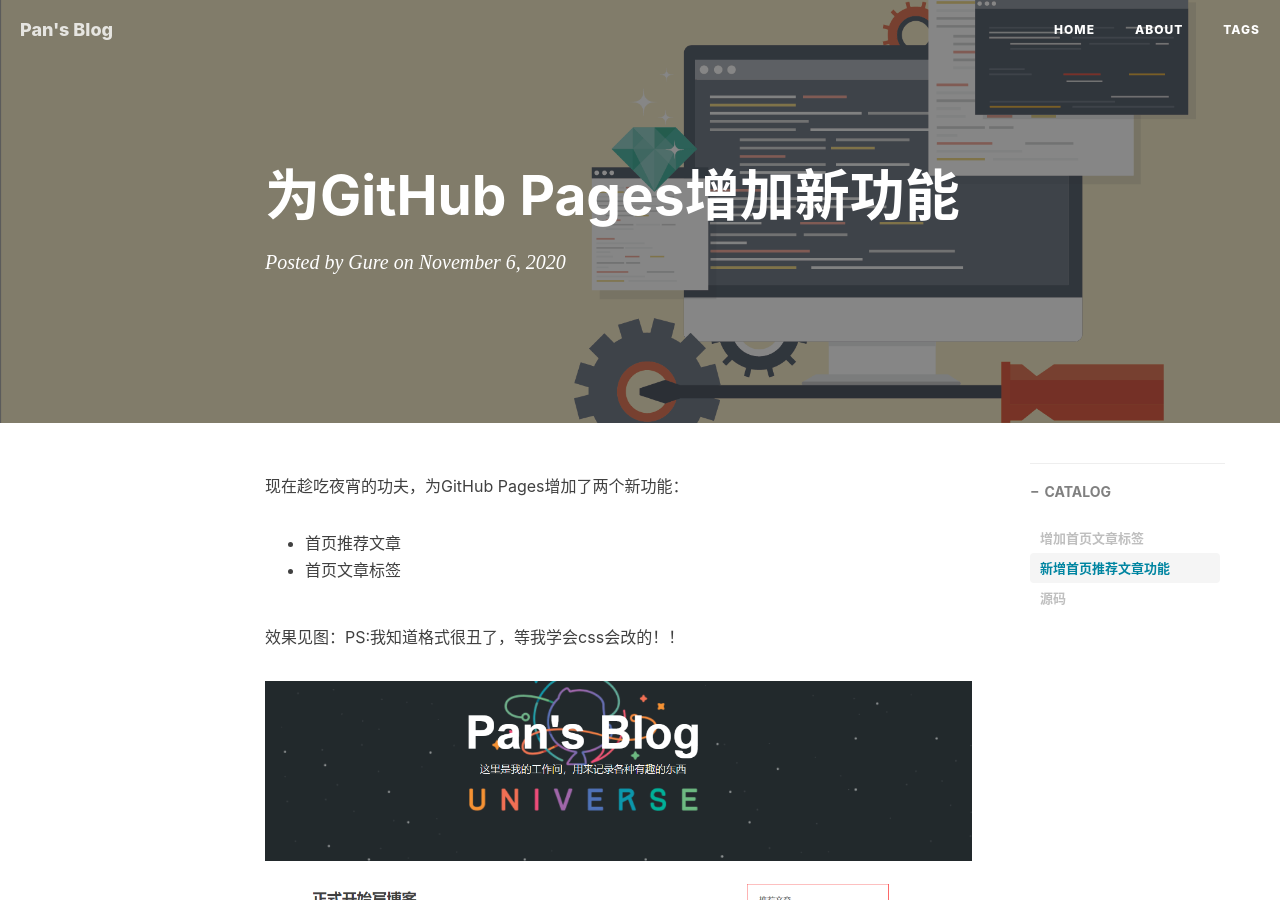
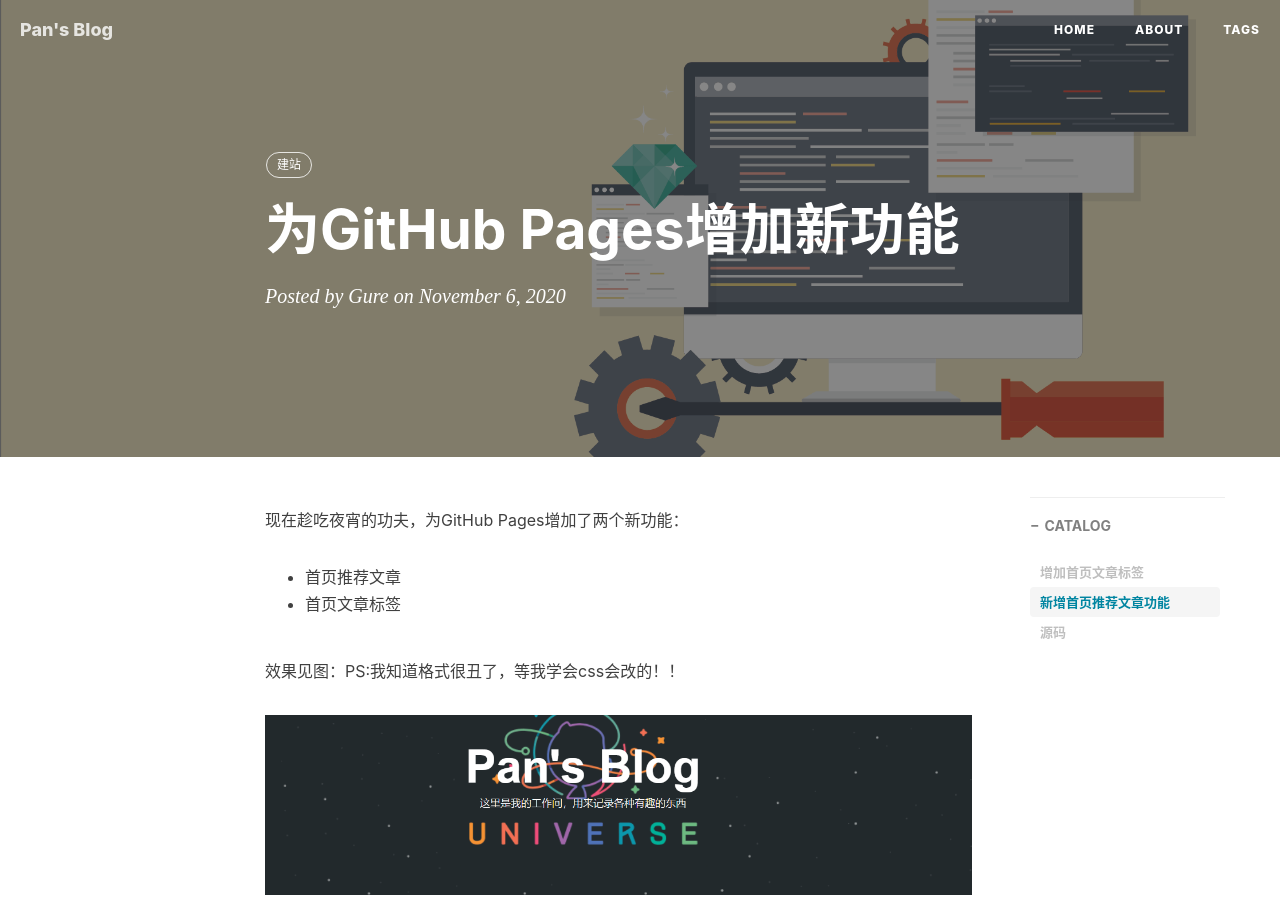
Before and after one commit to Gurepan/Gurepan.github.io, a Jekyll site: the page built from _posts/2020-11-06-add_features.md, in a window 1280 px wide and 900 px high. Built offline with Jekyll 4.4.1, drawn with Linux system fonts in a browser that asks for light colours; nearby versions of some CDN libraries; comment, search, counter and statistics services are not loaded.

Commit message:
Update 2020-11-06-add_features.md

```diff
--- a/_posts/2020-11-06-add_features.md
+++ b/_posts/2020-11-06-add_features.md
@@ -5,6 +5,8 @@
 author:     Gure
 catalog: true
 header-img: img/2020-11-06-add_features/post-bg-debug.png
+tags:
+    - 建站
 ---
 
 现在趁吃夜宵的功夫，为GitHub Pages增加了两个新功能：
```
